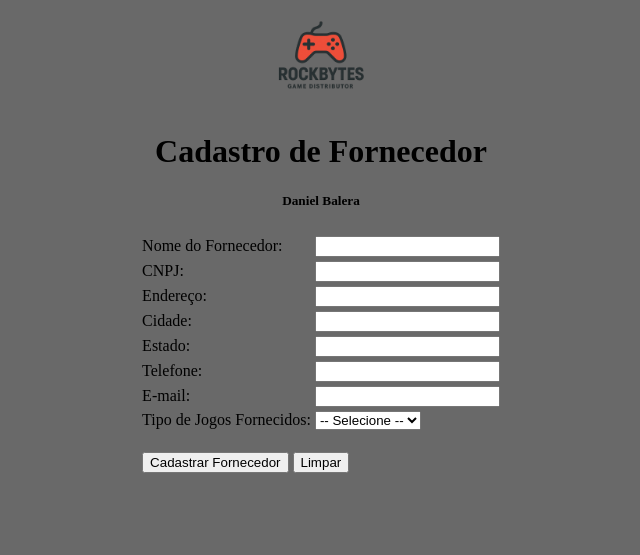
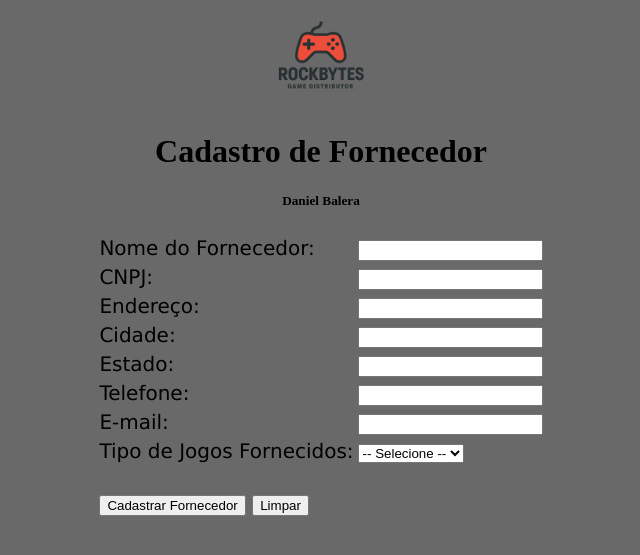
Before and after one commit to Caioairesd/Projeto-Senai-Atlas, a PHP site: page /formulario_forncedor.html in a window 1280 px wide. Shown: the top 555 px of the page, without its empty margins (319-959 px from the left). Run offline with PHP 8.4, Linux system fonts and the light colour scheme.

Commit message:
Update formulario_SA.css

```diff
--- a/Formularios/Daniel/formulario_SA.css
+++ b/Formularios/Daniel/formulario_SA.css
@@ -2,3 +2,9 @@ body{
     color: black;
     background-color: dimgray;
 }
+
+table{
+    font-family: Verdana, Geneva, Tahoma, sans-serif;
+    font-size: 20px;
+
+}
```
